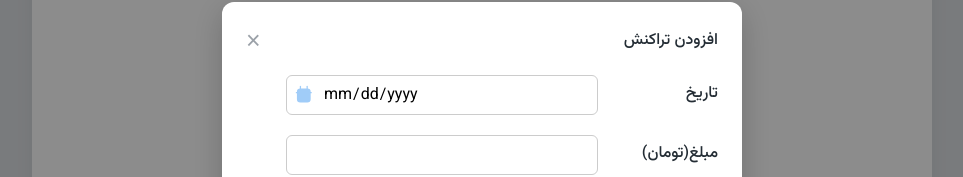
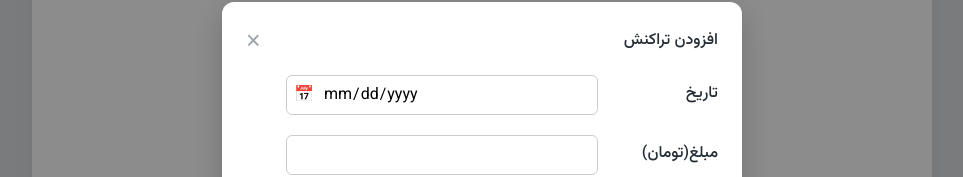
Before and after one commit to eng-neda/expense-tracker, a React (Vite) app: page / in a window 1280 px wide. Both pictures are taken after a click on the button "افزودن تراکنش‌ها". Shown: the part 208-385 px from the top of the page, without its empty margins (158-1121 px from the left). Built offline with nearby package versions, Linux system fonts and the light colour scheme.

Commit message:
removing useRef and using pseudo-element for calender icon

```diff
--- a/src/components/TransactionForm.jsx
+++ b/src/components/TransactionForm.jsx
@@ -1,14 +1,11 @@
-import { useState, useRef } from 'react'
+import { useState } from 'react'
 import './TransactionModal.css'
-import CalendarIcon from '../icons/CalendarIcon'
 
 function AddTransactionForm({ onClose, onAddTransaction }) {
   const [title, setTitle] = useState('')
   const [amount, setAmount] = useState('')
   const [type, setType] = useState('income')
   const [date, setDate] = useState('')
-
-  const dateInputRef = useRef(null)
 
   const submitHandler = (e) => {
     e.preventDefault()
@@ -17,8 +14,8 @@ function AddTransactionForm({ onClose, onAddTransaction }) {
       id: Date.now(),
       title,
       date,
-      income: type === 'income' ? Number(amount) : null,
-      outcome: type === 'outcome' ? Number(amount) : null,
+      type: 'income' | 'outcome',
+      amount,
     }
 
     onAddTransaction(newTransaction)
@@ -40,19 +37,11 @@ function AddTransactionForm({ onClose, onAddTransaction }) {
           <input
             type="date"
             id="date"
-            ref={dateInputRef}
+            onClick={(e) => e.currentTarget.showPicker()}
             value={date}
             onChange={(e) => setDate(e.target.value)}
             required
           />
-          <span
-            className="calendar-icon"
-            onClick={() =>
-              dateInputRef.current && dateInputRef.current.showPicker?.()
-            }
-          >
-            <CalendarIcon />
-          </span>
         </div>
       </div>
 
--- a/src/components/TransactionModal.css
+++ b/src/components/TransactionModal.css
@@ -81,7 +81,6 @@
   font-size: 16px;
   border: 1px solid #ccc;
   border-radius: 6px;
-
   appearance: none;
   -webkit-appearance: none;
   -moz-appearance: none;
@@ -92,16 +91,14 @@
   display: none;
 }
 
-.calendar-icon {
+.date-input::before {
+  content: '📅';
   position: absolute;
   left: 8px;
   top: 50%;
   transform: translateY(-50%);
-  cursor: pointer;
-  display: flex;
-  align-items: center;
-  justify-content: center;
-  pointer-events: auto;
+  pointer-events: none;
+  font-size: 16px;
 }
 
 .radio-group {
--- a/src/components/TransactionModal.jsx
+++ b/src/components/TransactionModal.jsx
@@ -1,4 +1,4 @@
-import AddTransactionForm from './Transactionform.jsx'
+import AddTransactionForm from './TransactionForm.jsx'
 import './TransactionModal.css'
 
 function AddTransactionModal({ onClose, onAddTransaction }) {
--- a/src/icons/CalendarIcon.jsx
+++ /dev/null
@@ -1,42 +0,0 @@
-function CalendarIcon({ size = 20, color = '#A0CCF8' }) {
-  return (
-    <svg
-      width={size}
-      height={size}
-      viewBox="0 0 24 24"
-      fill="none"
-      xmlns="http://www.w3.org/2000/svg"
-    >
-      <path
-        d="M20.6665 9.9043H2.84253C2.42853 9.9043 2.09253 9.5683 2.09253 9.1543C2.09253 8.7403 2.42853 8.4043 2.84253 8.4043H20.6665C21.0805 8.4043 21.4165 8.7403 21.4165 9.1543C21.4165 9.5683 21.0805 9.9043 20.6665 9.9043Z"
-        fill={color}
-      />
-      <path
-        d="M16.2013 13.8096C15.7873 13.8096 15.4473 13.4736 15.4473 13.0596C15.4473 12.6456 15.7783 12.3096 16.1923 12.3096H16.2013C16.6153 12.3096 16.9513 12.6456 16.9513 13.0596C16.9513 13.4736 16.6153 13.8096 16.2013 13.8096Z"
-        fill={color}
-      />
-      <path
-        d="M11.7638 13.8096C11.3498 13.8096 11.0098 13.4736 11.0098 13.0596C11.0098 12.6456 11.3408 12.3096 11.7548 12.3096H11.7638C12.1778 12.3096 12.5138 12.6456 12.5138 13.0596C12.5138 13.4736 12.1778 13.8096 11.7638 13.8096Z"
-        fill={color}
-      />
-      <path
-        d="M7.31701 13.8096C6.90301 13.8096 6.56201 13.4736 6.56201 13.0596C6.56201 12.6456 6.89401 12.3096 7.30801 12.3096H7.31701C7.73101 12.3096 8.06701 12.6456 8.06701 13.0596C8.06701 13.4736 7.73101 13.8096 7.31701 13.8096Z"
-        fill={color}
-      />
-      <path
-        d="M15.7935 5.791C15.3795 5.791 15.0435 5.455 15.0435 5.041V1.75C15.0435 1.336 15.3795 1 15.7935 1C16.2075 1 16.5435 1.336 16.5435 1.75V5.041C16.5435 5.455 16.2075 5.791 15.7935 5.791Z"
-        fill={color}
-      />
-      <path
-        d="M7.71533 5.791C7.30133 5.791 6.96533 5.455 6.96533 5.041V1.75C6.96533 1.336 7.30133 1 7.71533 1C8.12933 1 8.46533 1.336 8.46533 1.75V5.041C8.46533 5.455 8.12933 5.791 7.71533 5.791Z"
-        fill={color}
-      />
-      <path
-        d="M7.521 4.0791C4.928 4.0791 3.5 5.4621 3.5 7.9731V17.0221C3.5 19.5881 4.928 21.0001 7.521 21.0001H15.979C18.572 21.0001 20 19.6141 20 17.0981V7.9731C20.004 6.7381 19.672 5.7781 19.013 5.1181C18.335 4.4381 17.29 4.0791 15.988 4.0791H7.521Z"
-        fill={color}
-      />
-    </svg>
-  )
-}
-
-export default CalendarIcon
```
